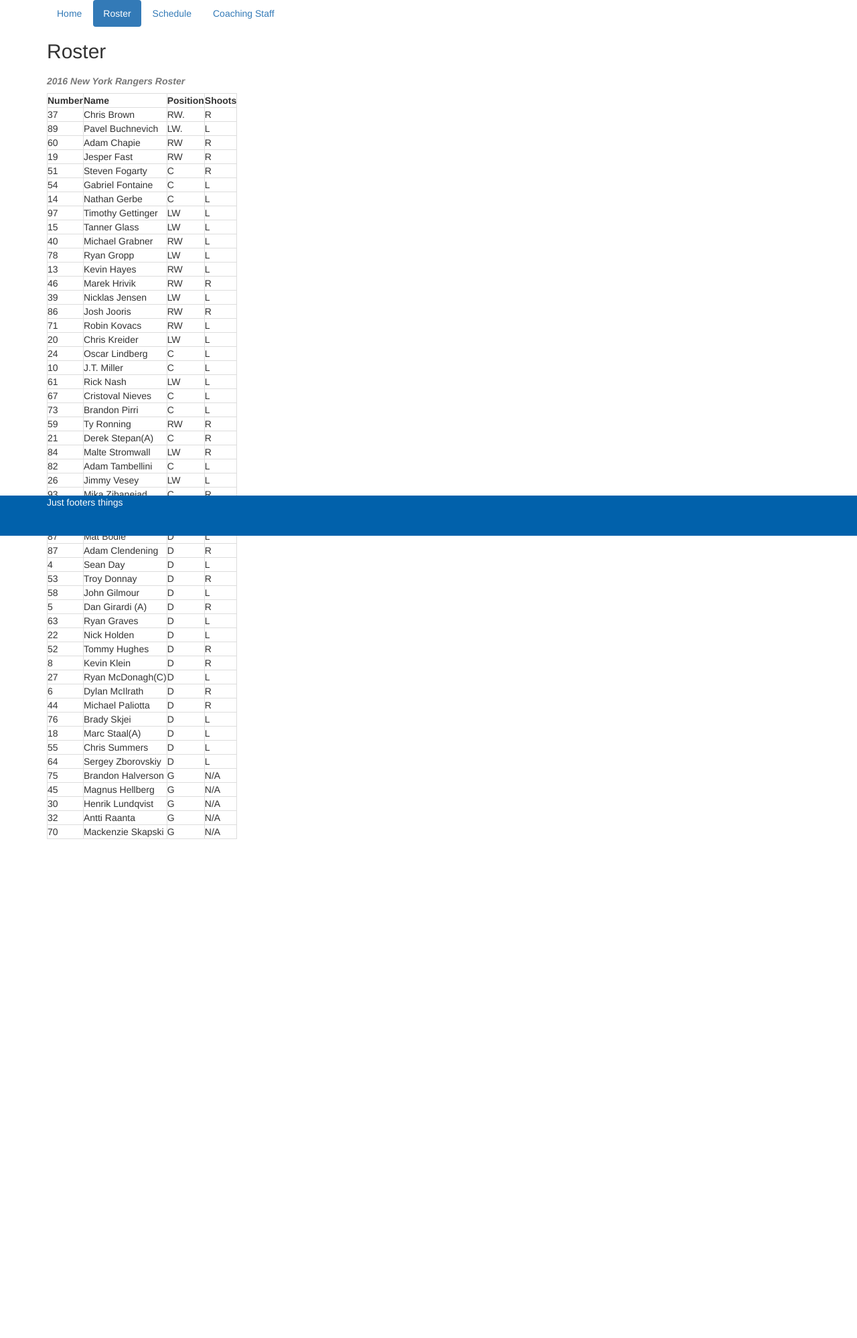
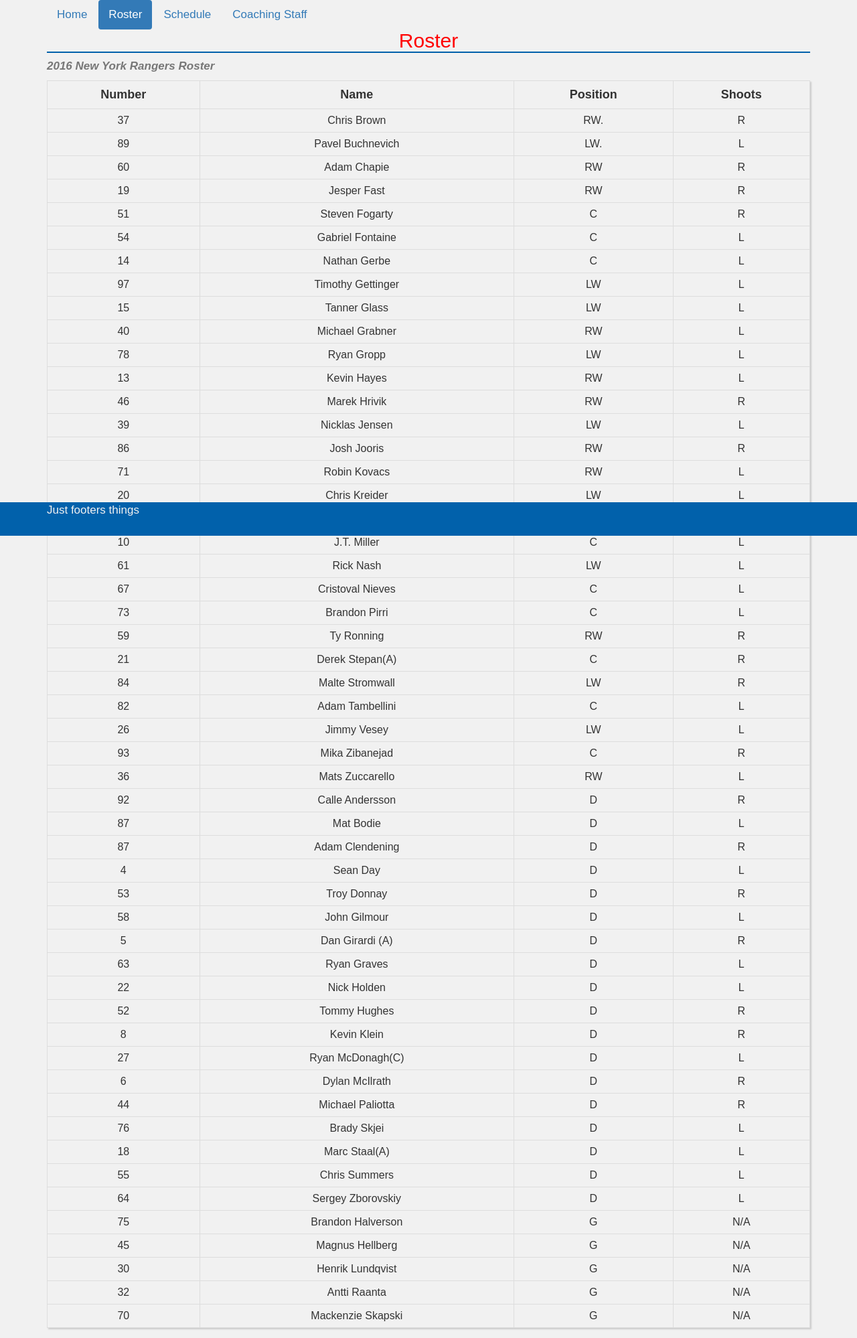
Before and after one commit to yito2/team8-website, a PHP site: page /roster.php in a window 1280 px wide. Shown: the whole page at 67% size. Before the commit the page ends 1253 px from the top, so only its background shows below. Run offline with PHP 8.4, Linux system fonts and the light colour scheme.

Commit message:
Css Override
Override the css file, made a few changes to footer. Notice that the
sticky footer is not correctly showing on the Roster page, maybe we
need to delete some contents from roster.

```diff
--- a/css/styles.css
+++ b/css/styles.css
@@ -1,12 +1,59 @@
+body {
+	font-family: 'PT Sans', sans-serif;
+	font-size: 17px;
+	min-width: 1000px;
+	margin: 0;
+	border: 0;
+	background-color: #f1f1f1;
+	background-repeat: repeat;
+}
+
+h2  {
+	margin: 0;
+	color: red;
+	font-weight: normal;
+	font-size: 30px;
+	border-bottom: 2px solid #0161AB;
+  	text-align: center;
+}
+
+.col-md-8 {
+    left: 17%;
+	text-align: left;
+	padding-top: 16px;
+}
+
+.table-hover {
+	margin-bottom: 15px;
+	box-shadow: 2px 2px 2px #cccccc;
+	-webkit-box-shadow: 2px 2px 2px #cccccc;
+	border: #cccccc 1px solid;
+	width: 100%;}
+
+.table-hover th{
+	font-size: 18px;
+	text-align: center;
+	padding-top: 8px;
+	padding-bottom: 8px;
+}
+
+.table-hover td{
+	font-size: 16px;
+	line-height: 18px;
+	text-align: center;
+	padding-top: 8px;
+	padding-bottom: 8px;
+}
+
 .footer {
   position: absolute;
   bottom: 0;
   width: 100%;
   /* Set the fixed height of the footer here */
-  height: 60px;
+  height: 50px;
   background-color: #0161AB;
 }
 
 .footer p{
-		color: #FFFFFF;
-	}
+	color: #f1f1f1;
+}
```
